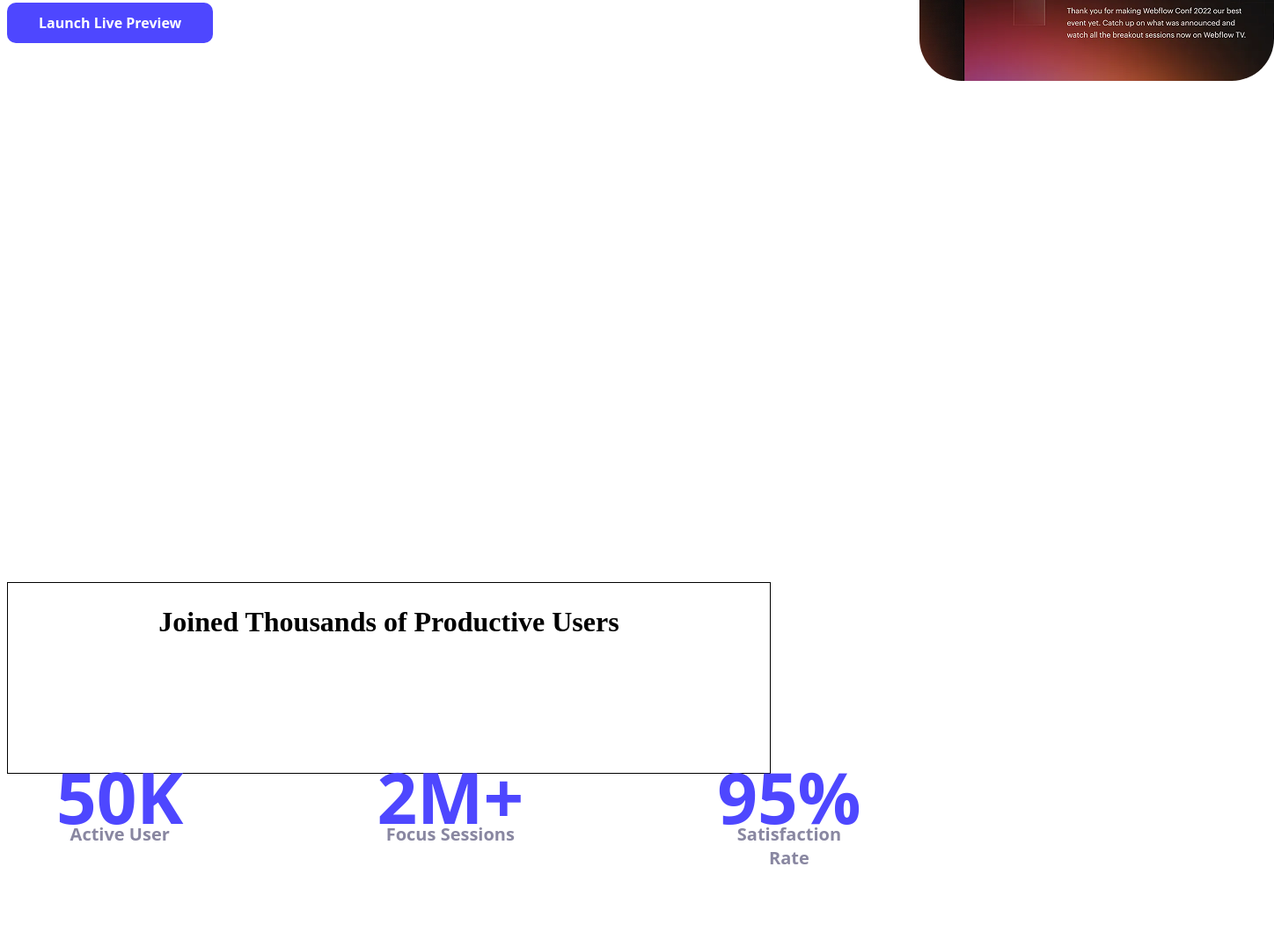
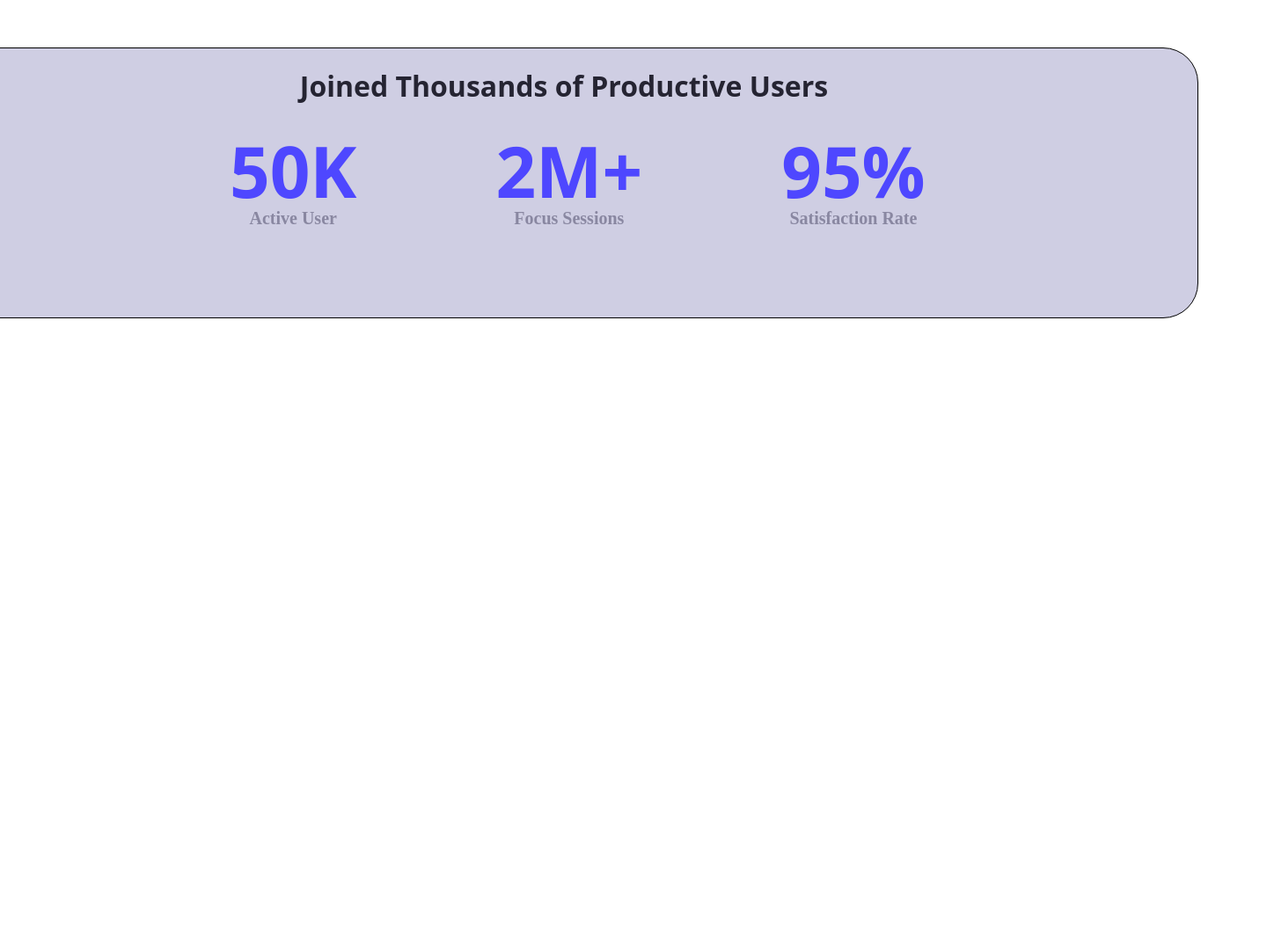
Before and after one commit to ROKONUZZAMAN1/html-assignment1, a plain HTML site: page index.html in a window 1280 px wide. Shown: the part 1132-2184 px from the top of the page at 88% size, 1448 px wide, since content can reach past the window. After the commit the page ends 1494 px from the top, so only its background shows below. Drawn offline with Linux system fonts and the light colour scheme.

Commit message:
4th step

```diff
--- a/assignment1.css
+++ b/assignment1.css
@@ -81,7 +81,7 @@
             font-size: 40px;
             color: #252432;
 
-
+        line-height: 0%;
 
         }
         .button{
@@ -145,7 +145,7 @@
         background: white;
 
         width: 1440px;
-        height: 698px;
+        height: 200px;
 
 
       }
@@ -163,24 +163,37 @@
         width: 700px;
 
       }
+
+      /* third part */
+
+
+
+
     .border{
         border: 1px solid black;
-        width: 856px;
-        height: 206px;
+         width: 1440px;
+        height: 306px;
+        /* width: 856px;
+        height: 206px; */
         text-align: center;
-         padding: 5px 5px;
+       background: none;
+       background-color: #cfcee3;
+       border-radius: 40px
+
+
+
+
     }
     .border1{
         text-align: center;
-
+        line-height: 0%;
 
     }
     .flex{
         display: flex;
-        gap: 120px;
-
-
-
+        gap: 158px;
+        margin: 0px 40px;
+        padding-left: 300px;
     }
     .user-detail{
         color:#8987A1 ;
@@ -190,8 +203,17 @@
 
     }
     .user{
+        font-family: "Open Sans", sans-serif;
         font-size: 80px;
         color: #4E47FF;
         max-height: 30px;
 
+
     }
+    .user-heading{
+         font-family: "Open Sans", sans-serif;
+         color: #252432;
+    }
+
+
+    /* next border */
--- a/index.html
+++ b/index.html
@@ -62,30 +62,31 @@
         </header>
 
         </main>
-        <div class="border ">
+
+      <div class="border ">
             <h1 class="user-heading">Joined Thousands of Productive Users</h1>
             <div class="flex">
-                 <div class="border1 logo">
+                 <div class="border1">
                 <h1 class="user">50K</h1>
                 <h1 class="user-detail">Active User</h1>
-                 </div>
-            <div class="border1 logo">
+            </div>
+            <div class="border1">
                 <h1 class="user">2M+</h1>
                 <h1 class="user-detail">Focus Sessions</h1>
-                </div>
-            <div class="border1 logo">
+            </div>
+            <div class="border1">
                 <h1 class="user">95%</h1>
                 <h1 class="user-detail">Satisfaction Rate</h1>
-                </div>
+            </div>
             </div>
         </div>
 
 
     </header>
 
-    <footer>
 
-    </footer>
+
+
 
 
 </body>
```
